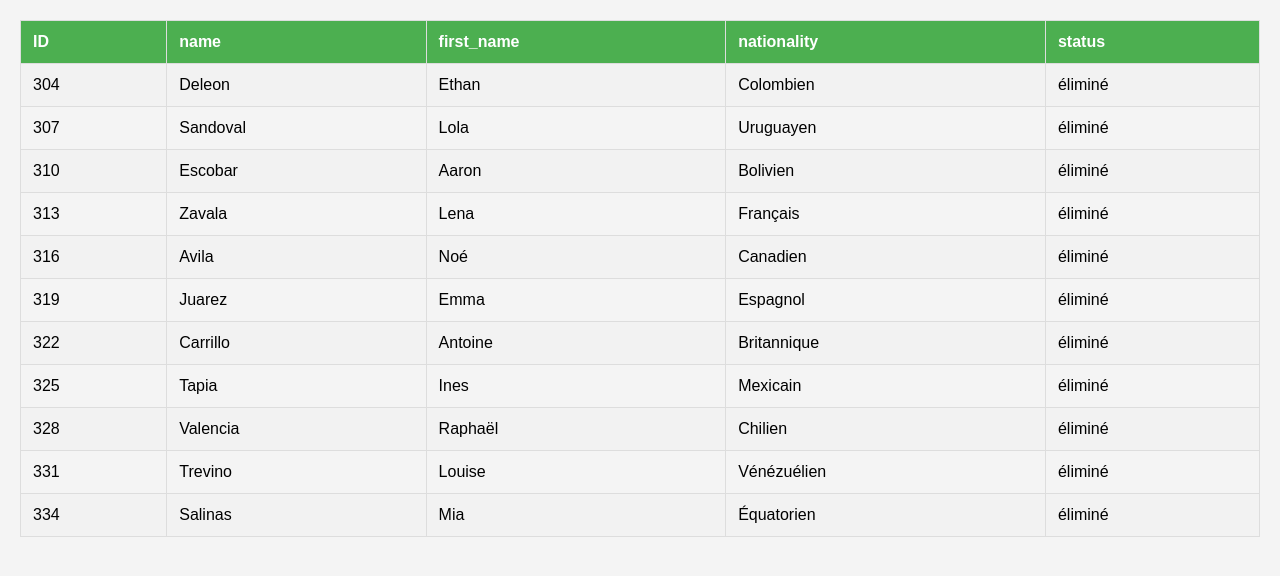
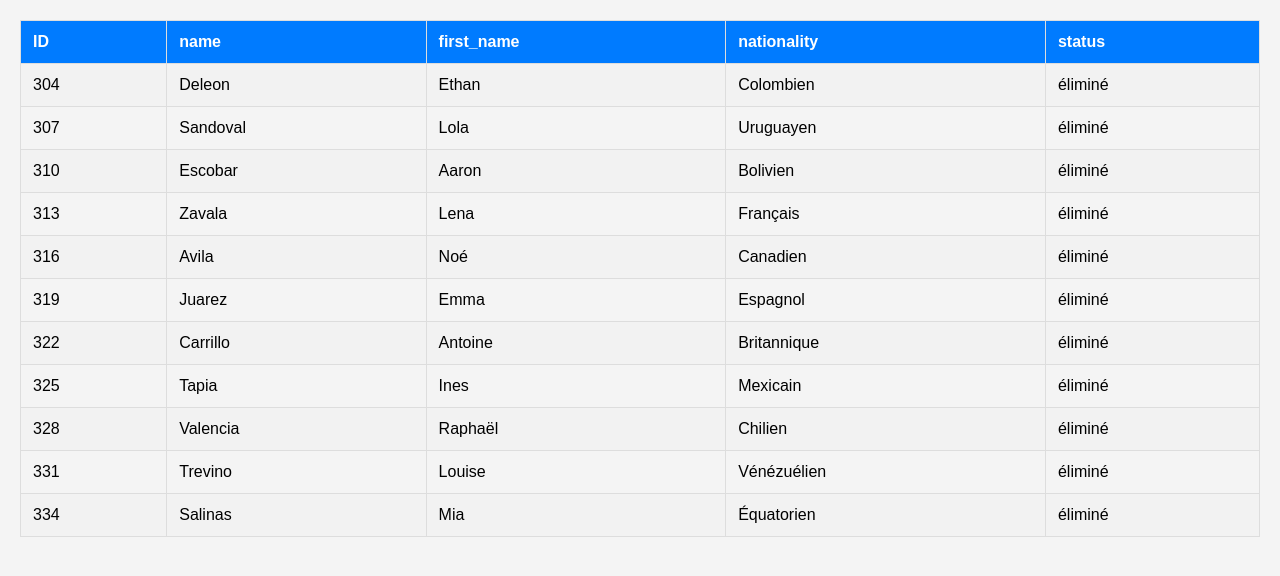
Before and after one commit to TheCyber04/TournoiCourse, a PHP site: page /run3.php in a window 1280 px wide. Shown: the top 576 px of the page. Run offline with PHP 8.4, Linux system fonts and the light colour scheme; data comes from the database, SQL or seed files in the repository.

Commit message:
Update run3.php

```diff
--- a/run3.php
+++ b/run3.php
@@ -29,7 +29,7 @@
     }
 
     th {
-        background-color: #4CAF50;
+        background-color: #007BFF;
         color: white;
     }
 
```
